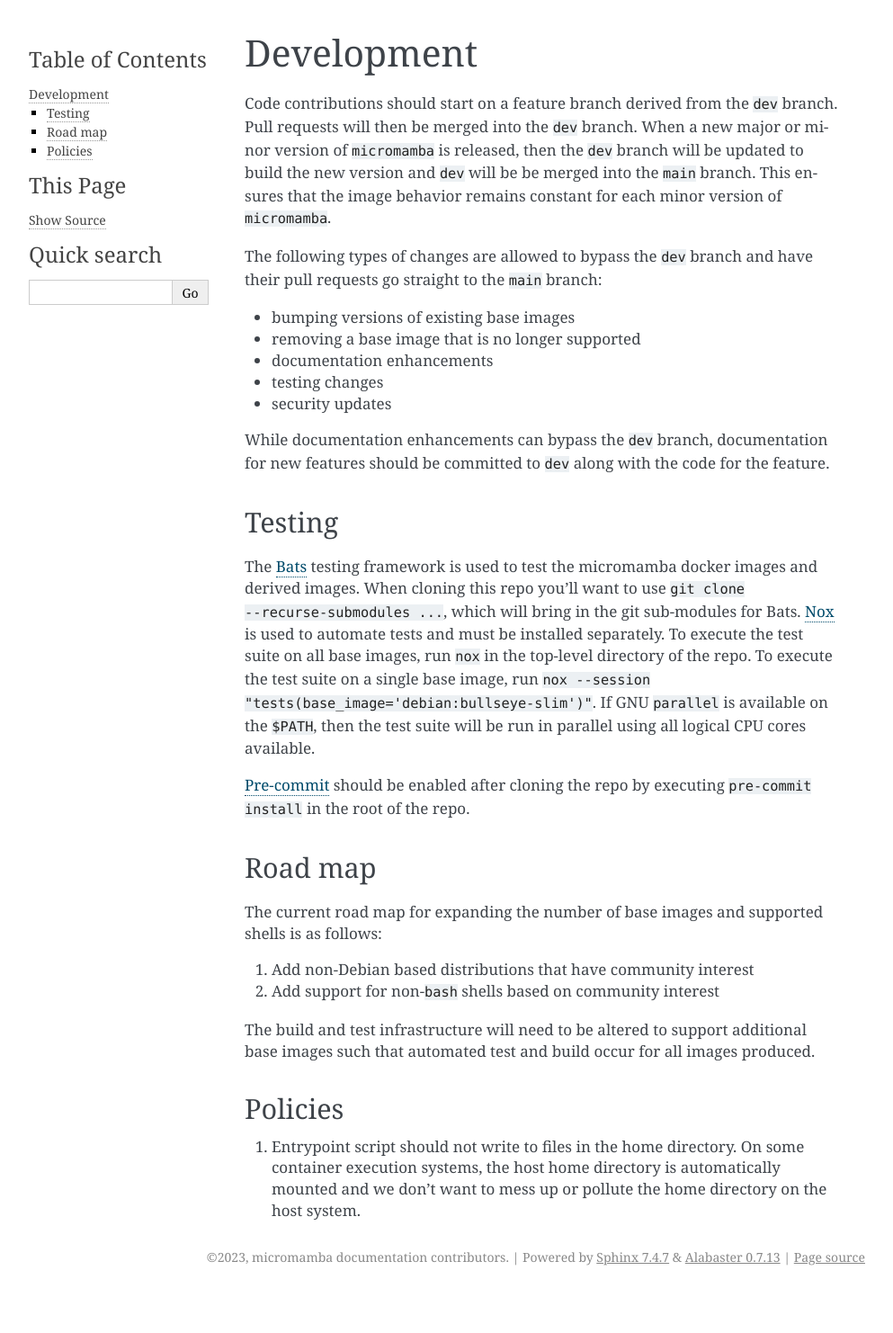
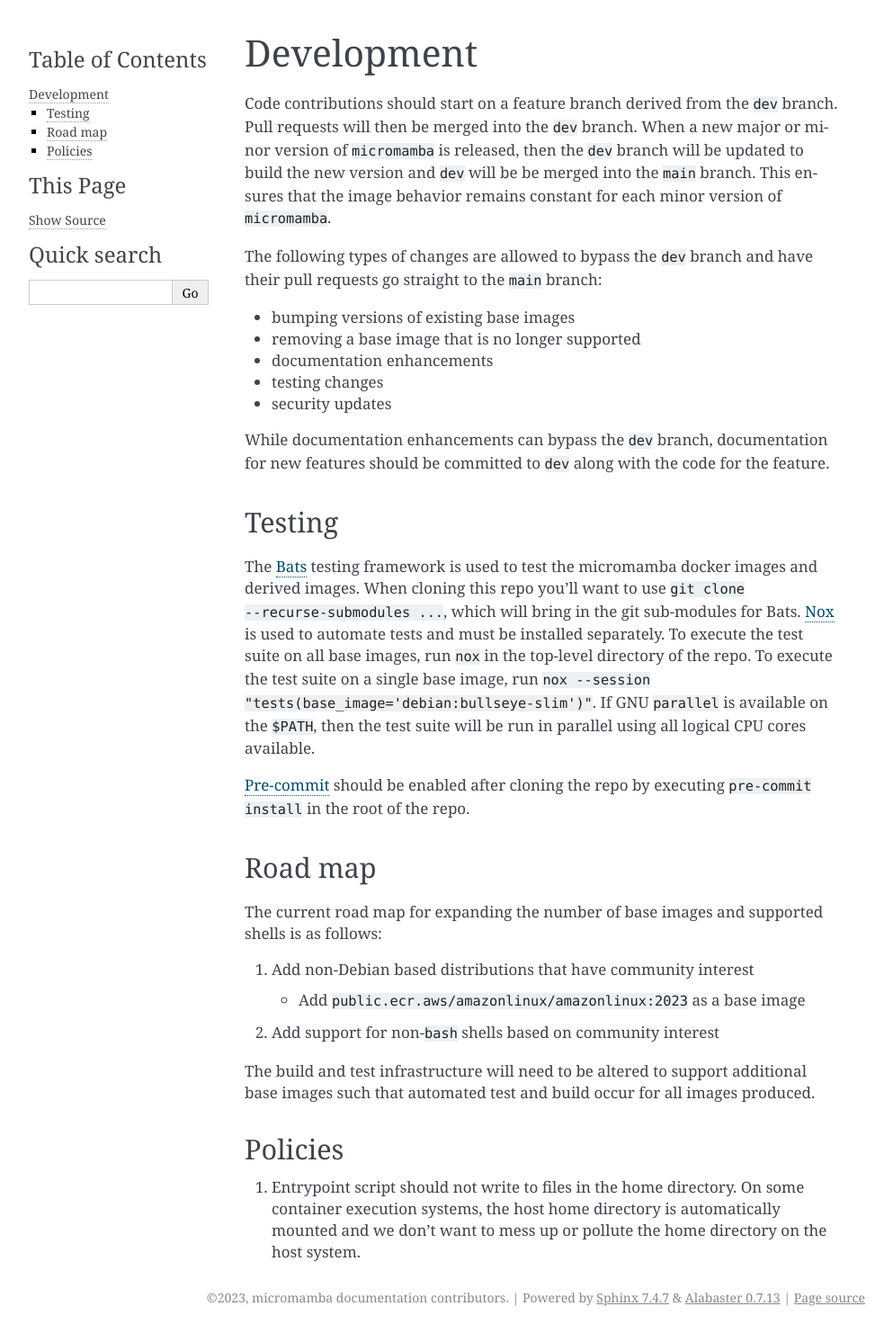
Before and after one commit to mamba-org/micromamba-docker, a Sphinx documentation site: the page built from docs/development.rst, in a window 1280 px wide. Shown: the whole page at 90% size, without its empty margins (148-1141 px from the left). Built offline with Sphinx 7.4.7, drawn with Linux system fonts in a browser that asks for light colours; before the commit the page ends 1437 px from its top, so only the background shows below that.

Commit message:
docs: add amazonlinux to roadmap

```diff
--- a/docs/development.rst
+++ b/docs/development.rst
@@ -48,6 +48,9 @@ The current road map for expanding the number of base images and supported
 shells is as follows:
 
 #. Add non-Debian based distributions that have community interest
+
+   * Add ``public.ecr.aws/amazonlinux/amazonlinux:2023`` as a base image
+
 #. Add support for non-``bash`` shells based on community interest
 
 The build and test infrastructure will need to be altered to support additional
```
